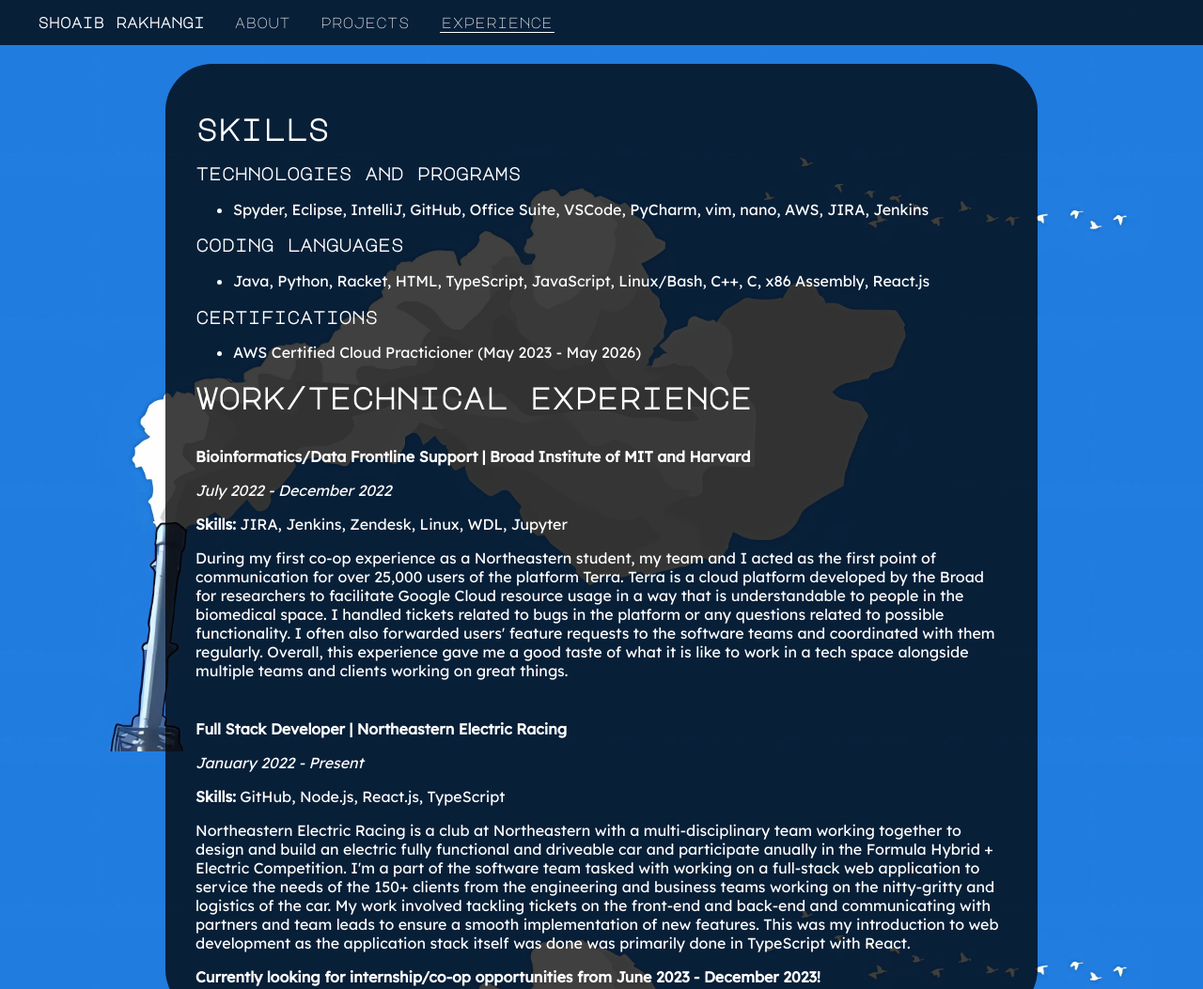
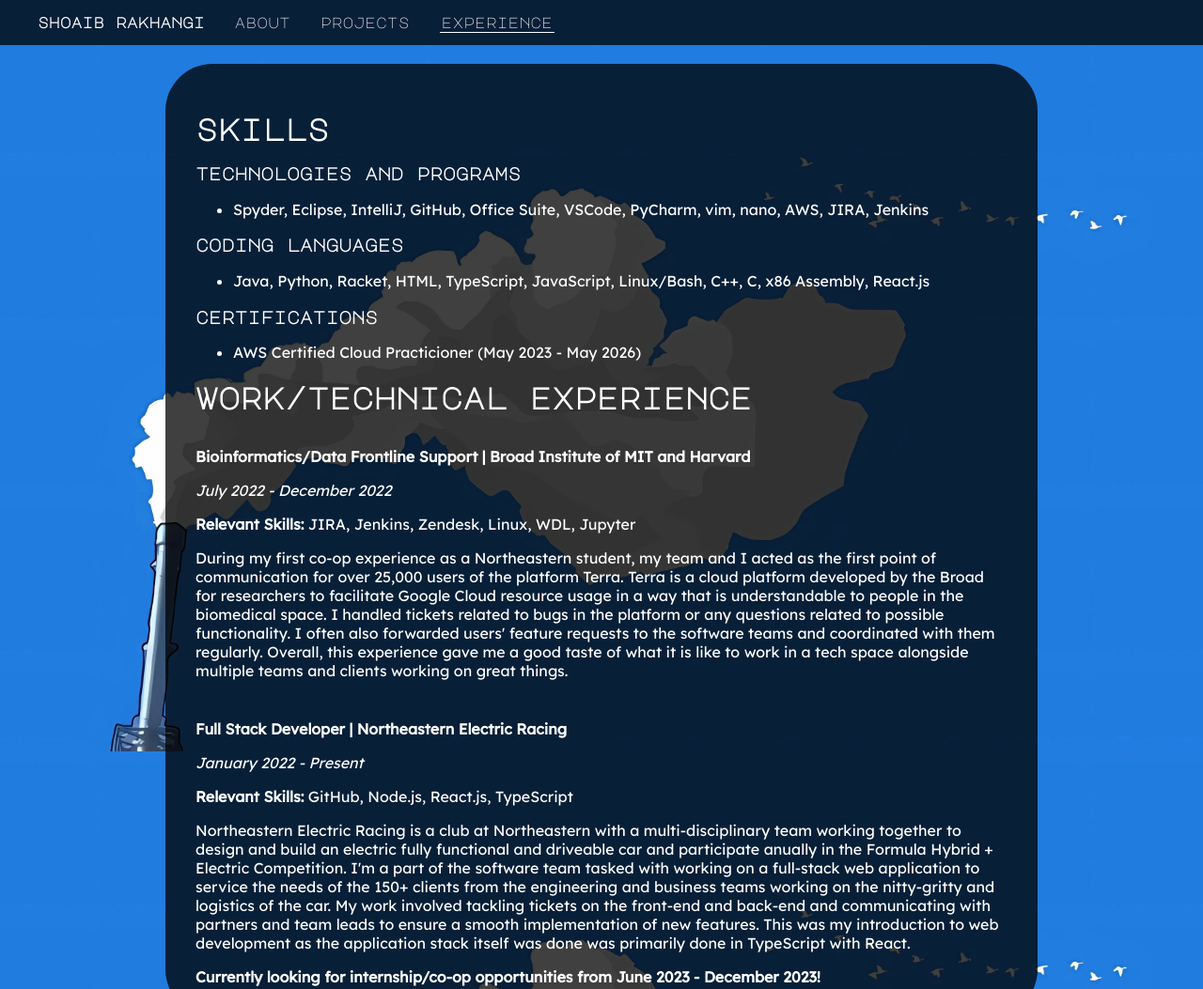
Before and after one commit to sho-r1024/srak-website, a Gatsby site: page /experience in a window 1280 px wide. Shown: the top 1053 px of the page at 94% size. Built offline with nearby package versions, Linux system fonts and the light colour scheme; Gatsby itself is replaced by a stand-in of ours.

Commit message:
Update experience.js

```diff
--- a/src/pages/experience.js
+++ b/src/pages/experience.js
@@ -51,7 +51,7 @@ const Experience = () => (
                             <div>
                                 <p><b>{experience.name}</b></p>
                                 <p><i>{experience.timeframe}</i></p>
-                                <p><b>Skills: </b> {experience.relevant_techs}</p>
+                                <p><b>Relevant Skills: </b> {experience.relevant_techs}</p>
                                 <p>{experience.description}</p>
                             </div>
                         )
```
